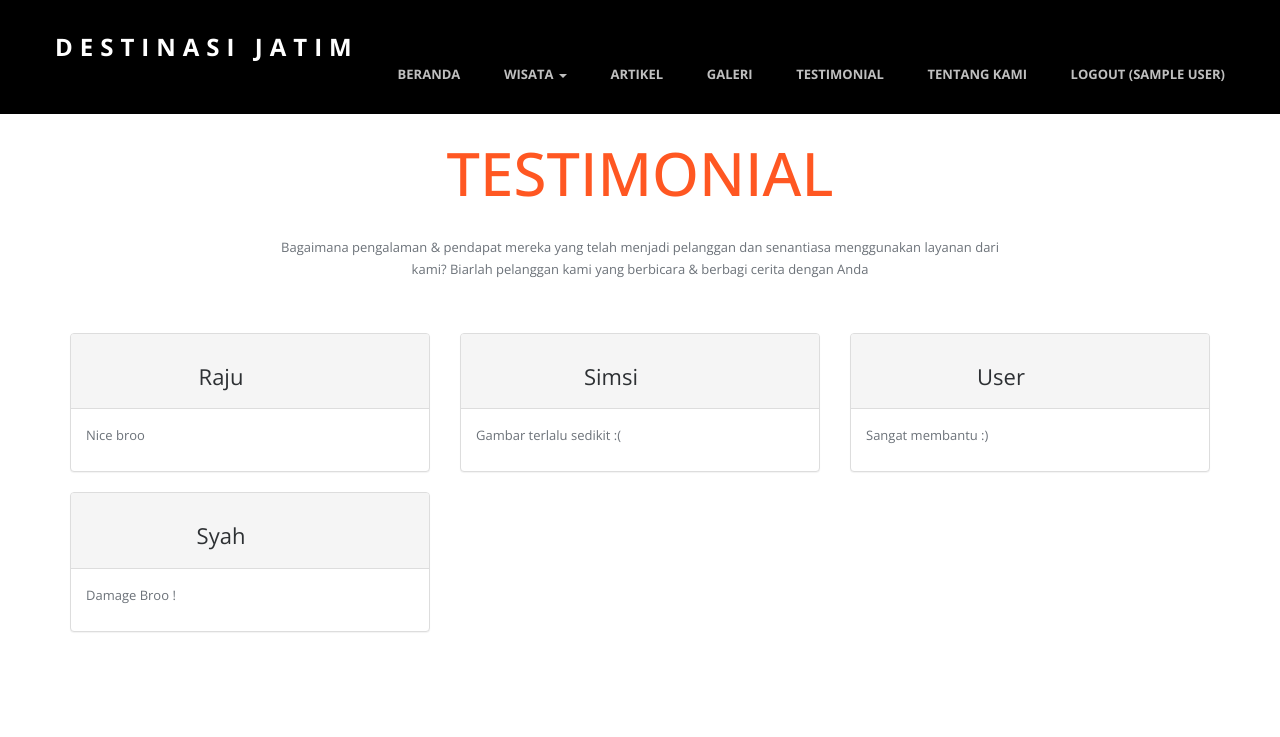
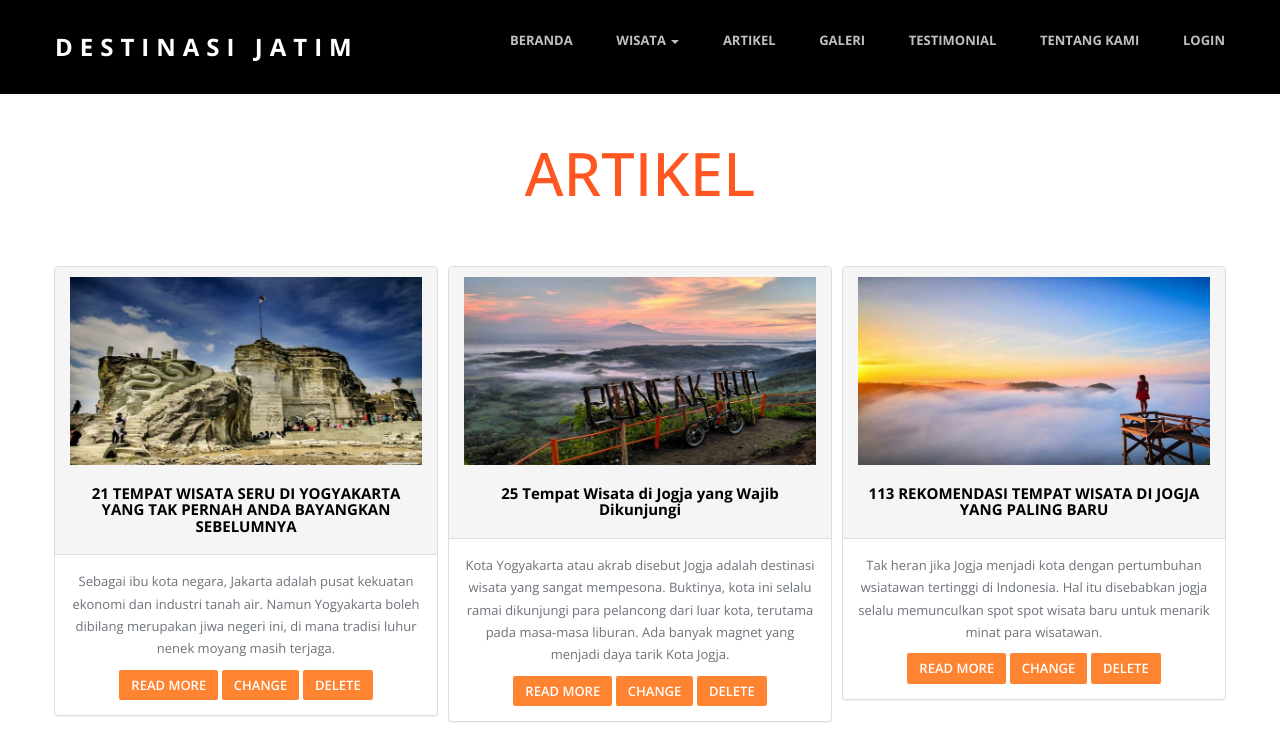
Before and after one commit to mulyani07/UAS-PEMWEB, a PHP site: page /artikel.php in a window 1280 px wide. Shown: the top 737 px of the page. Run offline with PHP 8.4, Linux system fonts and the light colour scheme; the visitor is signed in with stand-in values (Sample User, id 1); data comes from the database, SQL or seed files in the repository; data that the repository does not hold is empty; some libraries are stand-ins or nearby versions.

Commit message:
Update artikel.php

```diff
--- a/artikel.php
+++ b/artikel.php
@@ -1,4 +1,4 @@
-<?php
+<p?php
 session_start();
 $sesiData = !empty($_SESSION['sesiData']) ? $_SESSION['sesiData'] : '';
 if (!empty($sesiData['status']['msg'])) {
@@ -10,18 +10,23 @@
 <?php
 require_once('bdd.php');
 
-$sql = "SELECT id, title, keterangan, start, end, color FROM events";
+
+$sql = "SELECT id, title, keterangan, start, end, color FROM events ";
+
 $req = $bdd->prepare($sql);
 $req->execute();
+
 $events = $req->fetchAll();
+
 ?>
 <!doctype html>
 <html class="no-js" lang="">
+
 <head>
   <meta charset="utf-8">
   <meta name="description" content="">
   <meta name="viewport" content="width=device-width, initial-scale=1">
-  <title>Destinasi Jatim</title>
+  <title>JOGJAKU</title>
   <link rel="stylesheet" href="css/bootstrap.min.css">
   <link rel="stylesheet" href="css/flexslider.css">
   <link rel="stylesheet" href="css/jquery.fancybox.css">
@@ -29,6 +34,7 @@
   <link rel="stylesheet" href="css/responsive.css">
   <link rel="stylesheet" href="css/font-icon.css">
   <link rel="stylesheet" href="css/animate.min.css">
+  <link rel="stylesheet" href="css/article.css">
   <link rel="stylesheet" href="https://maxcdn.bootstrapcdn.com/font-awesome/4.4.0/css/font-awesome.min.css">
   <link rel="shortcut icon" href="images/destinasijatim.jpg">
 </head>
@@ -36,16 +42,22 @@
 <body>
   <!-- header section -->
   <header id="header" class="navbar-fixed-top">
-    <div class="header-content clearfix"> <a class="logo" href="index.php">Destinasi Jatim</a>
+    <div class="header-content clearfix"> <a class="logo" href="index.php">DESTINASI JATIM</a>
       <nav class="navigation" role="navigation">
         <ul class="primary-nav">
           <li><a href="index.php">Beranda</a></li>
           <li class="dropdown">
             <a href="#" class="dropdown-toggle" data-toggle="dropdown">Wisata <b class="caret"></b></a>
             <ul class="dropdown-menu">
-              <li><a style="color:grey" href="wisataalam.php">Wisata Alam</a></li>
-              <li><a style="color:grey" href="wisatasejarah.php">Wisata Sejarah</a></li>
-              <li><a style="color:grey" href="wisatapendidikan.php">Wisata Pendidikan</a></li>
+              <li>
+                <a style="color:grey" href="wisataalam.php">Wisata Alam</a>
+              </li>
+              <li>
+                <a style="color:grey" href="wisatasejarah.php">Wisata Sejarah</a>
+              </li>
+              <li>
+                <a style="color:grey" href="wisatapendidikan.php">Wisata Pendidikan</a>
+              </li>
             </ul>
           </li>
           <li><a href="artikel.php">Artikel</a></li>
@@ -55,122 +67,153 @@
           <?php
           if (!isset($_SESSION['is_login'])) {
           ?>
-            <li><a href="login.php">Login</a></li>
+            <li>
+              <a href="login.php">Login</a>
+            </li>
           <?php } else { ?>
-            <li><a href="akunuser.php?logoutSubmit=1" class="logout">Logout (<?= $_SESSION['namauser']; ?>)</a></li>
-          <?php } ?>
+            <li>
+              <a href="akunuser.php?logoutSubmit=1" class="logout">Logout (<?= $_SESSION['namauser']; ?>)</a>
+            </li><?php } ?>
         </ul>
       </nav>
       <a href="#" class="nav-toggle">Menu<span></span></a>
     </div>
   </header>
+  <!-- header section -->
+  <!-- services section -->
   <main>
-    <section id="intro">
+    <section id="intro" class="title-container">
       <div class="container">
         <div class="col-md-8 col-md-offset-2 text-center">
-          <h1 class="title-intro">TESTIMONIAL</h1>
-          <br>
+          <h1 class="title-intro">ARTIKEL</h1>
           <?php
           if (isset($_SESSION['admin'])) {
           ?>
-            <p>Bagaimana pengalaman & pendapat mereka yang telah menjadi pelanggan dan senantiasa menggunakan layanan dari kami? Biarlah pelanggan kami yang berbicara & berbagi cerita dengan Anda</p>
+            <p>Berita terkini seputar objek wisata yang terdapat di daerah Yogyakarta</p>
           <?php } ?>
         </div>
       </div>
     </section>
-    <!-- Show Testimonial -->
-    <section id="teams" class="section teams">
-      <div class="container">
-        <div class="row">
-          <?php
-          include "koneksi.php";
-          $query = "SELECT * FROM testi";
-          $sql = mysqli_query($connect, $query);
-          while ($data = mysqli_fetch_array($sql)) {
-          ?>
-            <div class="col-md-4 col-sm-6 panel-testimonial">
-              <div class="panel panel-default">
-                <div class="panel-heading">
-                  <div class="person">
-                    <div class="person-content">
-                      <h4><?php echo $data['nama_user']; ?></h4>
+    <!-- Artikel section -->
+    <section id="services" class="services service-section">
+      <!--Show Article -->
+      <div class="article">
+        <?php
+        // Load file koneksi.php
+        include "koneksi.php";
+        $query = "SELECT * FROM artikel"; // Query untuk menampilkan semua data galeri
+        $sql = mysqli_query($connect, $query); // Eksekusi/Jalankan query dari variabel $query
+        while ($data = mysqli_fetch_array($sql)) { // Ambil semua data dari hasil eksekusi $sql
+        ?>
+          <div class="panel panel-default">
+            <div class="panel-heading">
+              <?php echo "<img src='images/foto/" . $data['foto'] . "'>"; ?>
+              <h2> <?php echo "" . $data['judul'] . ""; ?></h2>
+            </div>
+            <div class="panel-body">
+              <p> <?php echo "" . $data['keterangan'] . ""; ?></p>
+              <a <?php echo "href=" . $data['url'] . ""; ?> class="btn btn-default">Read More</a>
+              <button type="button" class="btn btn-primary" data-toggle="modal" data-target="#editArticleModal<?php echo $data['id']; ?>">
+                Change
+              </button>
+              <!-- Modal -->
+              <div class="modal fade" id="editArticleModal<?php echo $data['id']; ?>" tabindex="-1" role="dialog" aria-labelledby="editArticleModalLabel<?php echo $data['id']; ?>" aria-hidden="true">
+                <div class="modal-dialog" role="document">
+                  <div class="modal-content">
+                    <div class="modal-header">
+                      <h5 class="modal-title" id="editArticleModalLabel<?php echo $data['id']; ?>">Edit Article</h5>
+                      <button type="button" class="close" data-dismiss="modal" aria-label="Close">
+                        <span aria-hidden="true">&times;</span>
+                      </button>
+                    </div>
+                    <div class="modal-body">
+                      <form method="post" action="proses_ubah_artikel.php?id=<?php echo $data['id']; ?>" enctype="multipart/form-data">
+                        <input type="hidden" name="id" value="<?php echo $data['id']; ?>">
+                        <div class="form-group">
+                          <label for="judul">Judul</label>
+                          <input type="text" class="form-control" id="judul" name="judul" value="<?php echo $data['judul']; ?>">
+                        </div>
+                        <div class="form-group">
+                          <label for="keterangan">Keterangan</label>
+                          <input type="text" class="form-control" id="keterangan" name="keterangan" value="<?php echo $data['keterangan']; ?>">
+                        </div>
+                        <div class="form-group">
+                          <label for="url">Alamat URL</label>
+                          <input type="text" class="form-control" id="url" name="url" value="<?php echo $data['url']; ?>">
+                        </div>
+                        <div class="form-group">
+                          <label for="foto">Foto</label>
+                          <br>
+                          <input type="checkbox" name="ubah_foto" value="true"> Ceklis jika ingin mengubah foto<br>
+                          <input type="file" class="form-control-file" id="foto" name="foto">
+                        </div>
+                        <div class="modal-footer">
+                          <button type="submit" class="btn btn-primary">Save</button>
+                          <button type="button" class="btn btn-secondary" data-dismiss="modal">Close</button>
+                        </div>
+                      </form>
                     </div>
                   </div>
                 </div>
-                <div class="panel-body">
-                  <p><?php echo $data['saran']; ?></p>
+              </div>
+              <!-- Modal -->
+              <a href="proses_hapus_artikel.php?id=<?php echo $data['id']; ?>" class="btn btn-danger">Delete</a>
+            </div>
+          </div>
+        <?php
+        }
+        ?>
+        </>
+    </section>
+    <?php
+    if (isset($_SESSION['admin'])) {
+    ?>
+      <!-- Add Article -->
+      <section class="service section flex-center">
+        <button type="button" class="btn btn-primary btn-add" data-toggle="modal" data-target="#addArticleModal">
+          Add Article
+        </button>
+      </section>
+      <!-- Modal -->
+      <div class="modal fade" id="addArticleModal" tabindex="-1" role="dialog" aria-labelledby="addArticleModalLabel" aria-hidden="true">
+        <div class="modal-dialog" role="document">
+          <div class="modal-content">
+            <div class="modal-header">
+              <h5 class="modal-title" id="addArticleModalLabel">Add Article</h5>
+              <button type="button" class="close" data-dismiss="modal" aria-label="Close">
+                <span aria-hidden="true">&times;</span>
+              </button>
+            </div>
+            <div class="modal-body">
+              <form method="post" action="proses_simpan_artikel.php" enctype="multipart/form-data">
+                <div class="form-group">
+                  <label for="judul">Judul</label>
+                  <input type="text" class="form-control" id="judul" name="judul">
                 </div>
-              </div>
-            </div>
-          <?php } ?>
-        </div>
-      </div>
-    </section>
-    <!-- Add Testi section -->
-    <?php
-    if (!isset($_SESSION['user_biasa'])) {
-    ?>
-    <?php } else { ?>
-      <section id="contact" class="section">
-        <div class="container">
-          <div class="row">
-            <div class="col-md-8 col-md-offset-2 conForm">
-              <h5>Tambahkan Testimonial</h5>
-              <p>Kami sangat mengharapkan saran maupun masukan dari Anda agar website ini bisa semakin baik</p>
-              <div id="message"></div>
-              <form method="post" action="proses_simpan_testi.php">
-                <input type="hidden" name="nama_user" value="<?php echo "" . $_SESSION['namauser'] . ""; ?>" />
-                <input type="text" name="saran" class="col-xs-12 col-sm-12 col-md-12 col-lg-12" placeholder="Tulis saran maupun masukan...">
-                <input type="submit" class="btn btn-large" value="Simpan">
+                <div class="form-group">
+                  <label for="keterangan">Keterangan</label>
+                  <textarea class="form-control" id="keterangan" name="keterangan"></textarea>
+                </div>
+                <div class="form-group">
+                  <label for="url">Alamat URL</label>
+                  <input type="text" class="form-control" id="url" name="url">
+                </div>
+                <div class="form-group">
+                  <label for="foto">Foto</label>
+                  <input type="file" class="form-control-file" id="foto" name="foto">
+                </div>
+                <div class="modal-footer">
+                  <button type="submit" class="btn btn-primary">Save</button>
+                  <button type="button" class="btn btn-secondary" data-dismiss="modal">Close</button>
+                </div>
               </form>
             </div>
           </div>
         </div>
-      </section>
+      </div>
     <?php } ?>
-    <!-- Testimonial Data Control -->
-    <section id="teams" class="section teams">
-      <div class="container">
-        <?php
-        if (!isset($_SESSION['admin'])) {
-        ?>
-          <br>
-          </li>
-        <?php } else { ?>
-          <br>
-          <h6 align="center">Data Testimonial</h6>
-          <br>
-          <br>
-          <!-- Tambahkan tombol tambah testimonial -->
-          <div align="center">
-            <a href="#contact" class="btn btn-primary">Tambah Testimonial</a>
-          </div>
-          <br>
-          <table border="2" class="table-testimonial">
-            <tr>
-              <th>Nama User</th>
-              <th>Saran</th>
-              <th>Aksi</th>
-            </tr>
-            <?php
-            // Load file koneksi.php
-            include "koneksi.php";
-            $query = "SELECT * FROM testi"; // Query untuk menampilkan semua data galeri
-            $sql = mysqli_query($connect, $query); // Eksekusi/Jalankan query dari variabel $query
-            while ($data = mysqli_fetch_array($sql)) { // Ambil semua data dari hasil eksekusi $sql
-              echo "<tr>";
-              echo "<td>" . $data['nama_user'] . "</td>";
-              echo "<td>" . $data['saran'] . "</td>";
-              echo "<td><a href='proses_hapus_testi.php?id=" . $data['id'] . "'>Hapus</a></td>";
-              echo "</tr>";
-            }
-            ?>
-          </table>
-        <?php } ?>
-      </div>
-    </section>
+    <!-- Footer section -->
   </main>
-  <!-- Footer section -->
   <footer class="footer">
     <div class="footer-top section">
       <div class="container" align="center">
@@ -181,11 +224,14 @@
           <a style="padding:20px" ; href="#"><i class="fa fa-google-plus"></i></a>
           <br>
           <br>
-          <p>Copyright © 2024 destinasijatim.com All Rights Reserved. Made by Kelompok 10</p>
+          <p>Copyright © 2024 destinasijatim.com All Rights Reserved. Made by Kelompok 10 </p>
         </div>
       </div>
     </div>
   </footer>
+  <!-- footer top -->
+
+  <!-- Footer section -->
   <!-- JS FILES -->
   <script src="https://ajax.googleapis.com/ajax/libs/jquery/1.11.3/jquery.min.js"></script>
   <script src="js/bootstrap.min.js"></script>
@@ -196,4 +242,5 @@
   <script src="js/main.js"></script>
   <script type="text/javascript" src="js/jquery.contact.js"></script>
 </body>
+
 </html>
```
